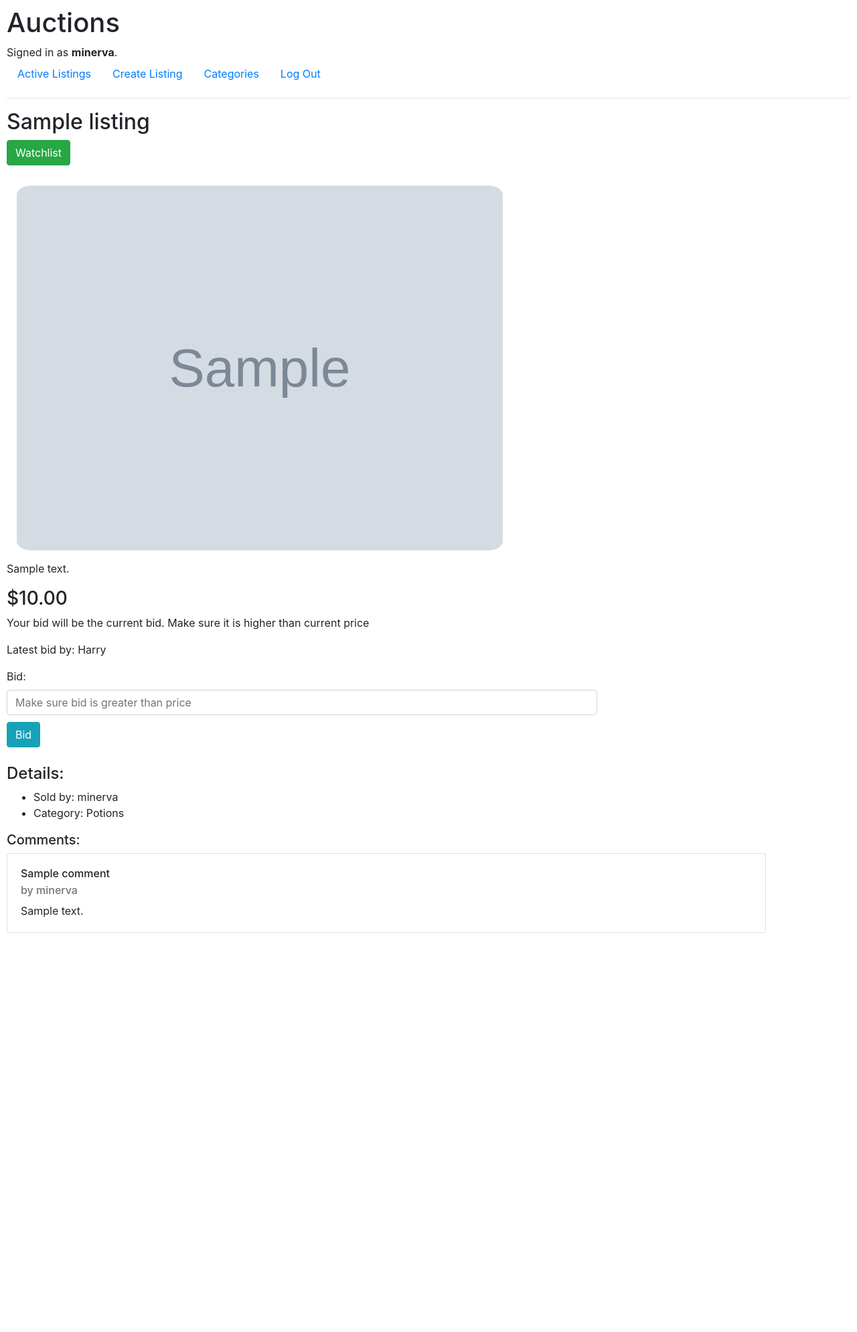
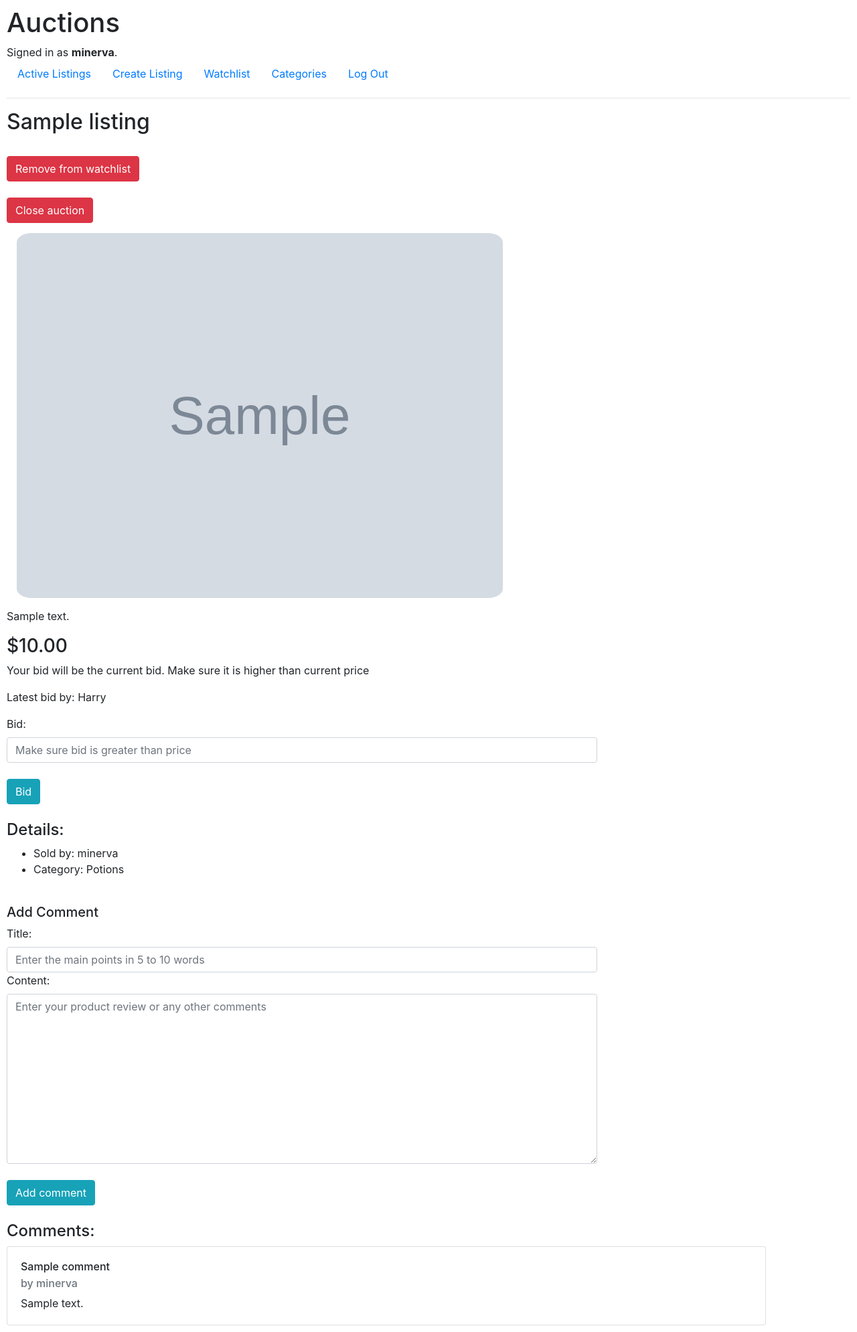
Before and after one commit to burlasreshta266/CS50w_Commerce, a Django app: page /listing_page/1 in a window 1280 px wide. Shown: the whole page at 67% size. Before the commit the page ends 1393 px from the top, so only its background shows below. Run offline with Django 3.2, Linux system fonts and the light colour scheme; a user stored in the database is signed in; data comes from the database, SQL or seed files in the repository; both versions use the stored data as it was after the commit; tables that the repository leaves empty hold one stand-in row (values such as "Sample post"); grey boxes marked "Sample" are stand-in pictures; some libraries are stand-ins or nearby versions.

Commit message:
added wattchlist and close auction

```diff
--- a/auctions/models.py
+++ b/auctions/models.py
@@ -25,6 +25,7 @@ class Listing(models.Model):
     imageURL = models.CharField(default="none")
     active = models.BooleanField(default=True)
     latest_bid = models.ForeignKey(Bid, on_delete=models.CASCADE, related_name="listings", default=1.00)
+    watchlist = models.ManyToManyField(User, blank=True, null=True, related_name="watchlisted")
 
     def __str__(self):
         return f"{self.title}"
--- a/auctions/templates/auctions/layout.html
+++ b/auctions/templates/auctions/layout.html
@@ -26,6 +26,9 @@
                     <a class="nav-link" href="{% url 'create_listing' %}">Create Listing</a>
                 </li>
                 <li class="nav-item">
+                    <a class="nav-link" href="{% url 'watchlist' %}">Watchlist</a>
+                </li>
+                <li class="nav-item">
                     <a class="nav-link" href="{% url 'all_categories' %}">Categories</a>
                 </li>
                 <li class="nav-item">
--- a/auctions/templates/auctions/listing_page.html
+++ b/auctions/templates/auctions/listing_page.html
@@ -1,7 +1,9 @@
 {% extends "auctions/layout.html" %}
 {% block body %}
 
+
 <div>
+    <!-- Success or Fail Bid alerts -->
     {% if message %}
         {% if message == "success" %}
             <div class="alert alert-success" role="alert">
@@ -18,53 +20,99 @@
         {% endif %}
     {% endif %}
 
+    <!-- Active/closed listing alerts -->
     {% if not listing.active %}
-        <div class="alert alert-info" role="alert">
-            Auction is CLOSED. {{ listing.latest_bid.user.username}} won it!!
-        </div>
+        {% if winner %}
+            <div class="alert alert-info" role="alert">
+                Congrats YOU won the auction!!
+            </div>
+        {% else %}
+            <div class="alert alert-info" role="alert">
+                Auction is CLOSED. {{ listing.latest_bid.user.username}} won it!!
+            </div>
+        {% endif %}
     {% endif %}
 </div>
 
+<!-- Title -->
 <h2>{{ listing.title }}</h2>
+<br>
 
-<button type="button" class="btn btn-success">Watchlist</button>
+<!-- Watchlist -->
+ {% if watchlisted %}
+ <div>
+    <form action="{% url 'remove_watchlist' id=listing.id %}" method="post">
+        {% csrf_token %}
+        <button type="submit" class="btn btn-danger">Remove from watchlist</button>
+    </form>
+ </div>
+ {% else %}
+ <div>
+    <form action="{% url 'add_watchlist' id=listing.id %}" method="post">
+        {% csrf_token %}
+        <button type="submit" class="btn btn-success">Watchlist</button>
+    </form>
+ </div>
+ {% endif %}
+ <br>
 
-<div style="height: 15px;"></div>
 
+<!-- Close auction -->
+{% if listing.active and user_is_seller %}
+ <div>
+    <form action="{% url 'close_auction' id=listing.id %}" method="post">
+        {% csrf_token %}
+        <button type="submit" class="btn btn-danger">Close auction</button>
+    </form>
+ </div>
+ {% endif %}
+
+<!-- Image, description and price -->
 <img src="{{ listing.imageURL }}" alt="Product image" width="60%" style="display: block; padding: 15px; border-radius: 5%;">
 <p>{{ listing.description }}</p>
 <h3>${{ listing.price }}</h3>
 
+
+<!-- Bid -->
 {% if listing.active %}
 <form action="{% url 'place_bid' id=listing.id %}" method="post">
     {% csrf_token %}
     <p>Your bid will be the current bid. Make sure it is higher than current price</p>
     <p>Latest bid by: {{ listing.latest_bid.user.username }}</p>
     {{ bid_form }}
-    <div style="height: 10px;"></div>
+    <br>
     <button type="submit" class="btn btn-info">Bid</button>
 </form>
 {% else %}
 <h3>Sold to: {{ listing.latest_bid.user.username }}</h3>
 {% endif %}
+<br>
 
-<div style="height: 25px;"></div>
+
+<!-- Details -->
 <h4>Details:</h4>
 <ul>
     <li>Sold by: {{ listing.seller }}</li>
     <li>Category: {{ listing.category }}</li>
 </ul>
+<br>
 
-{% if user.isauthenticated %}
+
+<!-- Add comment -->
+{% if user.is_authenticated %}
+<h5>Add Comment</h5>
 <form action="{% url 'add_comment' id=listing.id %}" method="post">
     {% csrf_token %}
     {{ comment_form }}
+    <br>
     <button type="submit" class="btn btn-info">Add comment</button>
 </form>
-<div style="height: 15px;"></div>
 {% endif %}
+<br>
 
-<h5>Comments: </h5>
+
+<!-- Comments -->
+<h4>Comments: </h4>
 {% for comment in listing.comments.all %}
     <div class="card" style="width: 90%;">
         <div class="card-body">
--- a/auctions/urls.py
+++ b/auctions/urls.py
@@ -13,4 +13,8 @@ urlpatterns = [
     path("categories", views.all_categories, name='all_categories'),
     path("categoty_list/<int:id>", views.category_list, name='category_list'),
     path("add_comment/<int:id>", views.add_comment, name="add_comment"),
+    path("close_auction/<int:id>", views.close_auction, name="close_auction"),
+    path("add_watchlist/<int:id>", views.add_watchlist, name="add_watchlist"),
+    path("remove_watchlist/<int:id>", views.remove_watchlist, name="remove_watchlist"),
+    path("watchlist", views.watchlist, name="watchlist"),
 ]
--- a/auctions/views.py
+++ b/auctions/views.py
@@ -13,7 +13,7 @@ def index(request):
         return render(request, "auctions/error.html")
     else:
         return render(request, "auctions/index.html", {
-                "listings" : Listing.objects.all().filter(active=True)
+                "listings" : Listing.objects.all()
         })
 
 
@@ -138,15 +138,23 @@ def create_listing(request):
 def listing_page(request, id):
     listing = Listing.objects.all().get(pk=id)
     user_is_seller = False
+    winner = False
+    watchlisted = False
     if request.user.is_authenticated:
         if(listing.seller == request.user):
             user_is_seller = True
+        if (not listing.active) and (request.user==listing.latest_bid.user):
+            winner = True
+        if request.user in listing.watchlist.all():
+            watchlisted = True
     return render(request, "auctions/listing_page.html", {
         "listing": listing,
         "bid_form" : BidForm(),
         "user_is_seller" : user_is_seller,
         "user" : request.user,
         "comment_form" : CommentForm(),
+        "winner" : winner,
+        "watchlisted" : watchlisted,
     })
 
 
@@ -211,11 +219,13 @@ def close_auction(request, id):
         listing = Listing.objects.all().get(pk=id)
         listing.active = False
         listing.save()
-        return HttpResponseRedirect(reverse(listing_page))
+        return HttpResponseRedirect(reverse(listing_page, args=(id,)))
     else:
-        return HttpResponseRedirect(reverse(listing_page))
+        return HttpResponseRedirect(reverse(listing_page, args=(id,)))
+
 
 # Make comment
+@login_required
 def add_comment(request, id):
     if request.user.is_authenticated:
         if request.method=="POST":
@@ -233,3 +243,32 @@ def add_comment(request, id):
             return HttpResponseRedirect(reverse(listing_page, args=(id,)))
     else:
         return HttpResponseRedirect(reverse(listing_page, args=(id,)))
+
+
+
+# a watchlists
+def add_watchlist(request, id):
+    if request.method=="POST":
+        listing = Listing.objects.all().get(pk=id)
+        listing.watchlist.add(request.user)
+        listing.save()
+        return HttpResponseRedirect(reverse(listing_page, args=(id,)))
+    else:
+        return HttpResponseRedirect(reverse(listing_page, args=(id,)))
+
+def remove_watchlist(request, id):
+    if request.method=="POST":
+        listing = Listing.objects.all().get(pk=id)
+        listing.watchlist.remove(request.user)
+        listing.save()
+        return HttpResponseRedirect(reverse(listing_page, args=(id,)))
+    else:
+        return HttpResponseRedirect(reverse(listing_page, args=(id,)))
+
+def watchlist(request):
+    if len(request.user.watchlisted.all())==0:
+        return render(request, "auctions/error.html")
+    else:
+        return render(request, "auctions/index.html", {
+                "listings" : request.user.watchlisted.all()
+        })
```
Also changed, not shown: auctions/migrations/0003_listing_watchlisted.py (added), auctions/migrations/0004_remove_listing_watchlisted_listing_watchlist.py (added), db.sqlite3.
